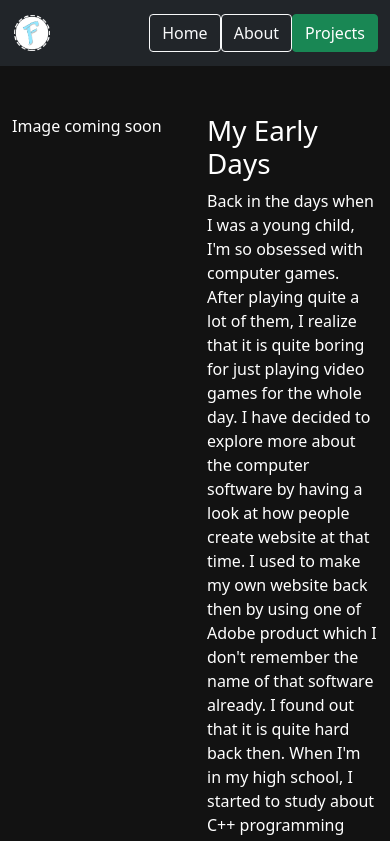
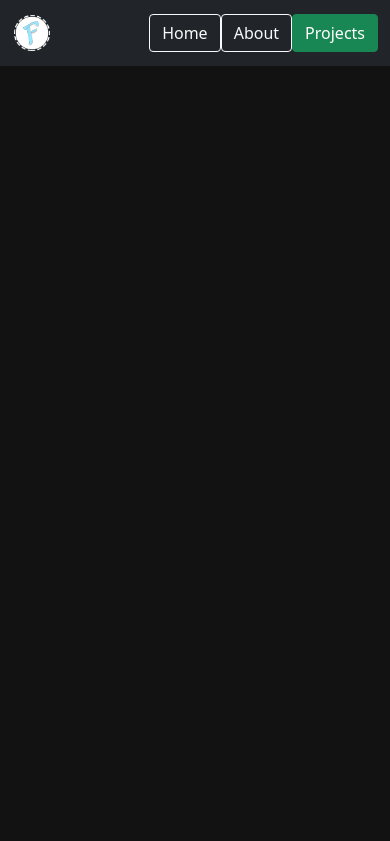
Before and after one commit to RealFilllykung/realfilllykung.github.io, a React (Create React App) app: page /about in a window 390 px wide. Shown: the top 841 px of the page. Built offline with nearby package versions, Linux system fonts and the light colour scheme.

Commit message:
Make the message disappear when on mobile

```diff
--- a/src/components/about/CollegeDays.js
+++ b/src/components/about/CollegeDays.js
@@ -27,7 +27,7 @@ function CollegeDays(){
 
     return (
         <div>
-            <Container className="mt-5 text-white">
+            <Container className="mt-5 text-white d-none d-lg-block">
                 <Row>
                     <Col xs={6}>
                         <animated.div style={{...styles}}>
--- a/src/components/about/EarlyDays.js
+++ b/src/components/about/EarlyDays.js
@@ -27,7 +27,7 @@ function EarlyDays(){
 
     return (
         <div>
-            <Container className="mt-5 text-white">
+            <Container className="mt-5 text-white d-none d-lg-block">
                 <Row>
                     <Col xs={6}>
                         <animated.p style={{...styles2}}>Image coming soon</animated.p>
--- a/src/components/about/Nowadays.js
+++ b/src/components/about/Nowadays.js
@@ -21,7 +21,7 @@ function Nowadays(){
 
     return (
         <animated.div style={{...styles}}>
-            <Container className="mt-5 text-white">
+            <Container className="mt-5 text-white d-none d-lg-block">
                 <Row>
                     <Col xs={6}>
                         Image coming soon
--- a/src/pages/About.js
+++ b/src/pages/About.js
@@ -6,6 +6,7 @@ import Nowadays from '../components/about/Nowadays'
 function About() {
   return (
     <div className="About">
+      <div className="About-Large"></div>
         <EarlyDays></EarlyDays>
         <CollegeDays></CollegeDays>
         <Nowadays></Nowadays>
```
